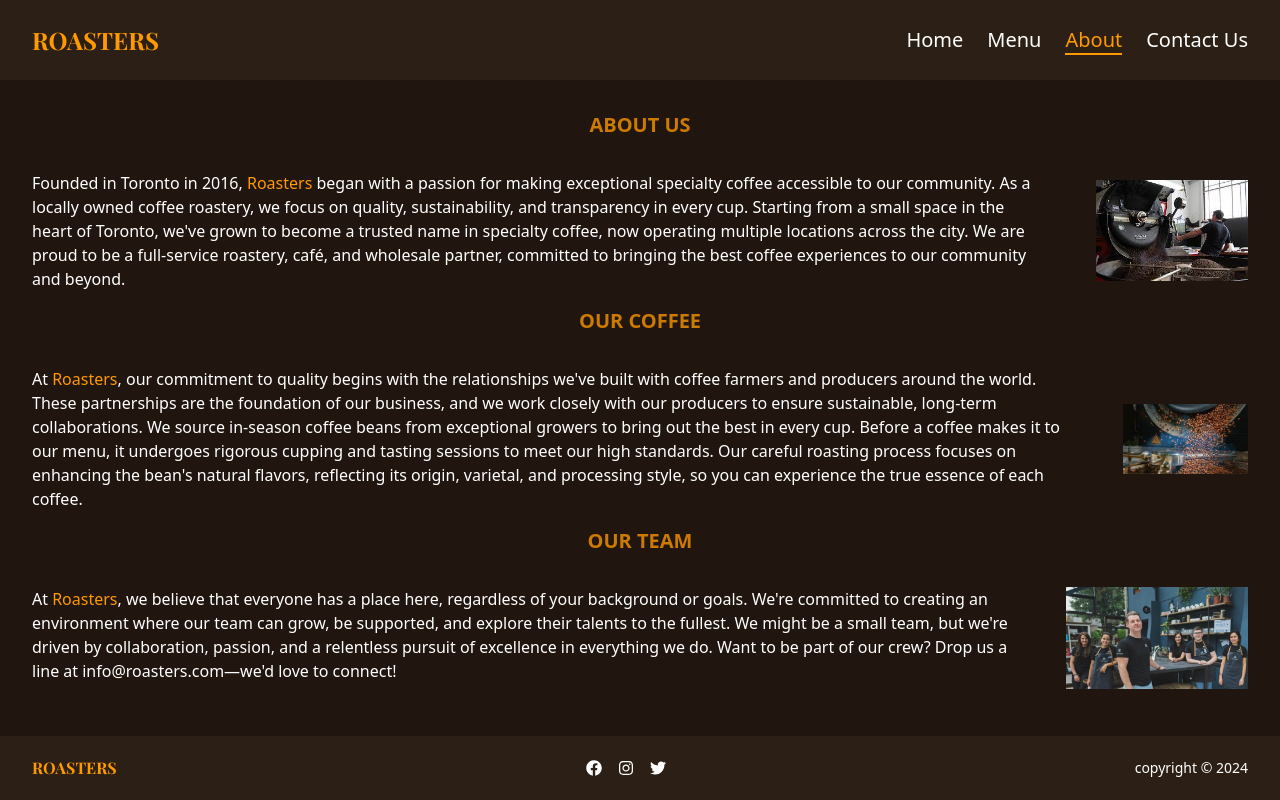
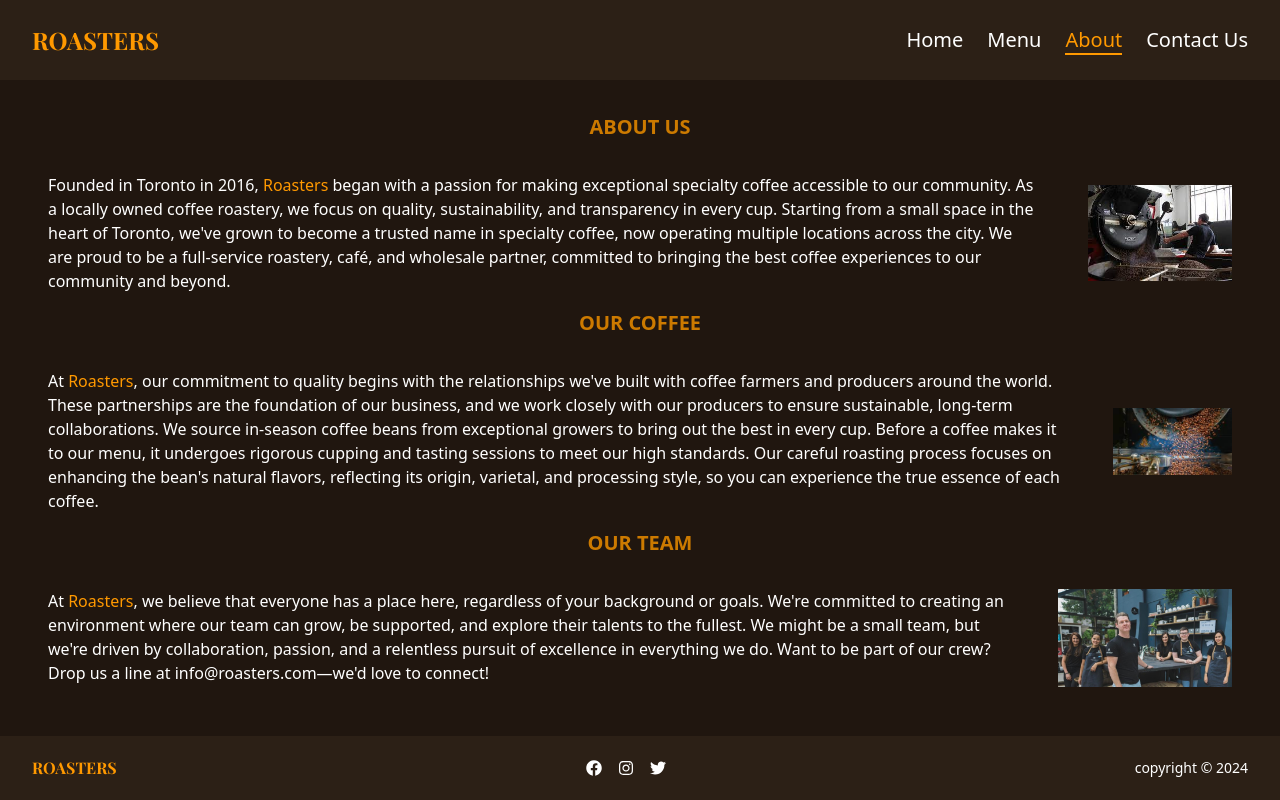
Before and after one commit to OlgaMinaievaWebDev/coffee-shop, a React (Vite) app: page /about in a window 1280 px wide. Built offline with nearby package versions, Linux system fonts and the light colour scheme.

Commit message:
add padding About component

```diff
--- a/src/components/About.jsx
+++ b/src/components/About.jsx
@@ -1,6 +1,6 @@
 function About() {
   return (
-    <div className="p-2 md:p-4 bg-darkerBrown text-white w-full">
+    <div className="p-2 md:p-8 bg-darkerBrown text-white w-full">
       <h2 className="text-xl font-bold text-orange-dark text-center mb-4 uppercase">
         About Us
       </h2>
```
